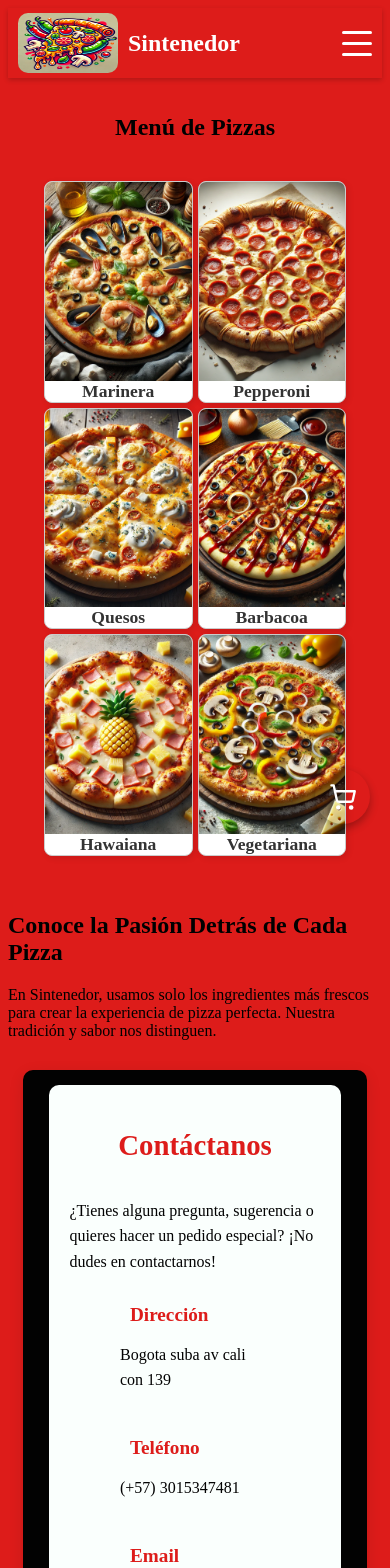
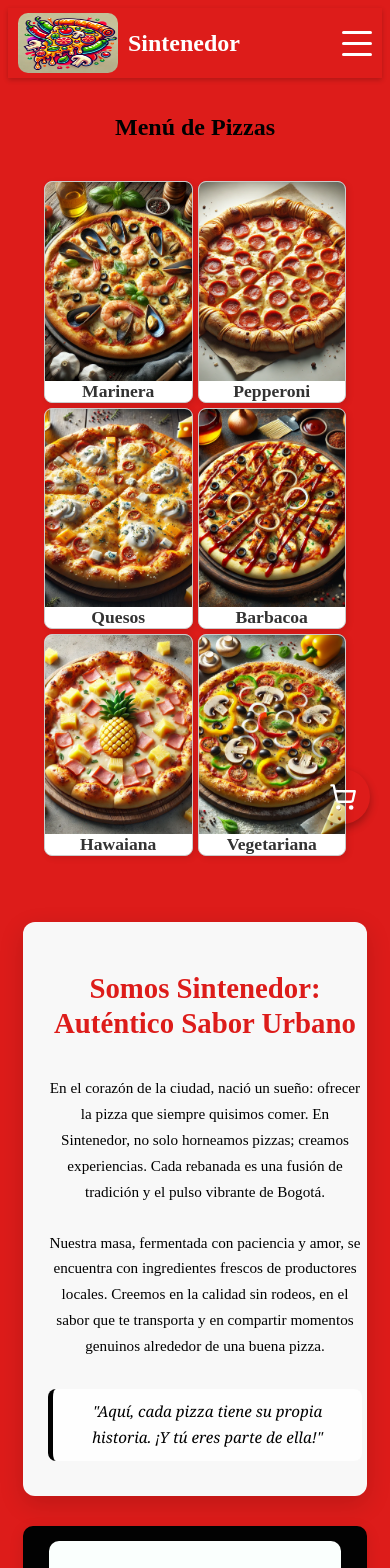
Before and after one commit to Magupe09/SintenedorReact-2, a React (Vite) app in the folder sintenedor/: page / in a window 390 px wide. Shown: the top 1568 px of the page. Built offline with nearby package versions, Linux system fonts and the light colour scheme; a web font is replaced by a local one.

Commit message:
Creación componente Nosotros

```diff
--- a/sintenedor/src/App.jsx
+++ b/sintenedor/src/App.jsx
@@ -11,6 +11,7 @@ import CartModal from './Components/common/CartModal';
 import Header from './Components/layout/header';
 import ContactForm from './Components/layout/ContactForm';
 import Footer from './Components/layout/footer';
+import Nosotros from './Components/layout/Nosotros';
 
 
 function App() {
@@ -118,8 +119,7 @@ function App() {
           <PizzaList onPizzaClick={handlePizzaClick} />
         </section>
         <section id="about" className={appStyles.aboutSection}> {/* Puedes crear un estilo 'aboutSection' */}
-          <h2>Conoce la Pasión Detrás de Cada Pizza</h2>
-          <p>En Sintenedor, usamos solo los ingredientes más frescos para crear la experiencia de pizza perfecta. Nuestra tradición y sabor nos distinguen.</p>
+        <Nosotros />
           {/* Más contenido sobre la historia, valores, etc. */}
         </section>
         <section id="contact" className={appStyles.contactSection}> {/* Nueva sección para el formulario de contacto */}
--- a/sintenedor/src/Components/common/modal.jsx
+++ b/sintenedor/src/Components/common/modal.jsx
@@ -93,20 +93,12 @@ function Modal({ pizza, onClose, onAddToCart }) {
 
         <div className={styles['modal-body']}>
 
-          {/* Imagen de la pizza en el modal - usa la prop imagen */}
-          {imagen && <img src={imagen} alt={`Pizza ${nombre}`} className={styles['modal-image']} />} {/* Usa una clase para estilizar la imagen en el modal */}
+          {imagen && <img src={imagen} alt={`Pizza ${nombre}`} className={styles['modal-image']} />}
 
 
-          {/* *** Placeholder para mostrar el precio total calculado por cantidad (¡futuro!) *** */}
-          {/* <p>Precio Total Seleccionado: $XX.XX</p> */}
-
-
-          {/* *** Placeholder para el botón de añadir al carrito (¡futuro!) *** */}
-          {/* Puedes añadir un div.modal-footer para agrupar botones si quieres */}
-          {/* <div className={styles['modal-footer']}> */}
           <button className={`${styles['add-to-cart-button']} ${isAnimating ? styles['animate-pulse'] : ''}`}
             onClick={() => handleAddToCartClick(pizza, controles)}>Añadir al Carrito</button>
-          {/* </div> */}
+
         </div>
 
         <div className={styles['modal-header']}>
--- a/sintenedor/src/Components/layout/ContactForm.module.css
+++ b/sintenedor/src/Components/layout/ContactForm.module.css
@@ -5,9 +5,9 @@
     /* Permite que las secciones se envuelvan en pantallas pequeñas */
 
 
-    max-width: 1200px;
+    max-width: 1000px;
     margin: 50px auto;
-    padding: 20px;
+    padding: 38px;
     background-color: white;
     border-radius: 8px;
     box-shadow: 0 4px 15px rgba(0, 0, 0, 0.1);
--- a/sintenedor/src/Components/layout/Header.module.css
+++ b/sintenedor/src/Components/layout/Header.module.css
@@ -165,13 +165,14 @@
 
     .nav-list {
         flex-direction: column;
-        gap: 50px;
+        gap: 20px;
         align-items: stretch;
 
     }
 
     .nav-list li a {
-        font-size: 1.3rem;
+        font-size: 1.7rem;
+
         display: block;
         text-align: center;
     }
--- /dev/null
+++ b/sintenedor/src/Components/layout/Nosotros.jsx
@@ -0,0 +1,30 @@
+// src/Components/common/Nosotros.jsx
+import React from 'react';
+import styles from './Nosotros.module.css';
+
+const Nosotros = () => {
+  return (
+    <div className={styles['nosotros-container']}>
+      <div className={styles['content-block']}>
+        <h2>Somos Sintenedor: Auténtico Sabor Urbano</h2>
+        <p>
+          En el corazón de la ciudad, nació un sueño: ofrecer la pizza que siempre quisimos comer. En Sintenedor, no solo horneamos pizzas; creamos experiencias. Cada rebanada es una fusión de tradición y el pulso vibrante de Bogotá.
+        </p>
+        <p>
+          Nuestra masa, fermentada con paciencia y amor, se encuentra con ingredientes frescos de productores locales. Creemos en la calidad sin rodeos, en el sabor que te transporta y en compartir momentos genuinos alrededor de una buena pizza.
+        </p>
+        <p className={styles['quote']}>
+          "Aquí, cada pizza tiene su propia historia. ¡Y tú eres parte de ella!"
+        </p>
+      </div>
+
+      {//<div className={styles['image-gallery']}>
+        //<img src={teamPhoto} alt="Equipo de Sintenedor preparando pizzas" className={styles['nosotros-image']} />
+       // <img src={ovenPhoto} alt="Horno de pizzas de Sintenedor en acción" className={styles['nosotros-image']} />
+      //</div>
+      }
+    </div>
+  );
+};
+
+export default Nosotros;
--- /dev/null
+++ b/sintenedor/src/Components/layout/Nosotros.module.css
@@ -0,0 +1,175 @@
+/* src/Components/common/Nosotros.module.css */
+
+.nosotros-container {
+    display: flex;
+    flex-direction: row; /* Por defecto, en escritorio, en fila */
+    flex-wrap: wrap; /* Permite que los bloques se envuelvan en pantallas pequeñas */
+    gap: 40px; /* Espacio entre los bloques de contenido e imagen */
+    max-width: 1000px;
+    margin: 60px auto; /* Más margen arriba y abajo para destacar */
+    padding: 30px;
+    background-color: var(--color-background-secondary, #f8f8f8); /* Un fondo ligeramente diferente */
+    border-radius: 12px;
+    box-shadow: 0 8px 25px rgba(0, 0, 0, 0.15); /* Sombra más pronunciada */
+    align-items: center; /* Centra verticalmente los elementos flex */
+    justify-content: center; /* Centra horizontalmente los elementos flex */
+    text-align: center; /* Centra el texto por defecto en desktop */
+}
+
+.content-block {
+    flex: 2; /* Este bloque ocupará más espacio que el de la imagen */
+    min-width: 300px; /* Ancho mínimo para el contenido */
+    padding: 20px;
+    display: flex; /* Para controlar el texto */
+    flex-direction: column;
+    justify-content: center; /* Centra el contenido verticalmente */
+    align-items: center; /* Centra horizontalmente los elementos hijos (h2, p, quote) */
+    text-align: center; /* Asegura el centrado del texto si align-items no lo hace */
+}
+
+.content-block h2 {
+    color: var(--color-primary);
+    font-size: 2.5rem; /* Un poco más grande */
+    margin-bottom: 25px;
+    line-height: 1.2;
+    max-width: 600px; /* Limita el ancho del título para mejor lectura */
+}
+
+.content-block p {
+    color: var(--color-text-primary);
+    font-size: 1.15rem;
+    line-height: 1.7;
+    margin-bottom: 15px;
+    max-width: 650px; /* Limita el ancho de los párrafos para mejor lectura */
+    text-align: center; /* Asegura el centrado del texto */
+}
+
+.quote {
+    font-family: 'Georgia', serif; /* Una fuente diferente para la cita */
+    font-style: italic;
+    font-size: 1.3rem;
+    color: var(--color-tertiary);
+    margin-top: 30px;
+    padding: 15px 25px;
+    border-left: 5px solid var(--color-four); /* Detalle visual */
+    background-color: var(--color-background-light, #fefefe);
+    border-radius: 8px;
+    max-width: 500px; /* Ancho para la cita */
+}
+
+.image-gallery {
+    flex: 1; /* Este bloque ocupará menos espacio que el de contenido */
+    min-width: 280px; /* Ancho mínimo para las imágenes */
+    display: flex;
+    flex-direction: column; /* Imágenes apiladas */
+    gap: 20px; /* Espacio entre las imágenes */
+    padding: 20px;
+    justify-content: center;
+    align-items: center;
+}
+
+.nosotros-image {
+    width: 100%; /* Las imágenes ocuparán el 100% de su contenedor */
+    max-width: 350px; /* Limita el tamaño máximo de las imágenes */
+    height: auto;
+    border-radius: 8px;
+    box-shadow: 0 4px 15px rgba(0, 0, 0, 0.1);
+    transition: transform 0.3s ease;
+}
+
+.nosotros-image:hover {
+    transform: scale(1.03); /* Efecto hover sutil */
+}
+
+/* --- Media Queries para Responsividad --- */
+
+/* Teléfonos y tabletas pequeñas (hasta 768px) */
+@media (max-width: 768px) {
+    .nosotros-container {
+        flex-direction: column; /* Apila los bloques en columna */
+        margin: 30px 15px; /* Menos margen en los lados */
+        padding: 20px;
+        gap: 30px; /* Menos espacio entre bloques */
+    }
+
+    .content-block {
+        padding: 10px;
+        min-width: unset; /* Reinicia el min-width */
+        flex: unset; /* Reinicia el flex para que no haya distribuciones extrañas */
+        width: 100%; /* Asegura que ocupe todo el ancho disponible */
+    }
+
+    .content-block h2 {
+        font-size: 2rem; /* Tamaño de fuente más pequeño para títulos */
+        margin-bottom: 20px;
+    }
+
+    .content-block p {
+        font-size: 1rem; /* Tamaño de fuente más pequeño para párrafos */
+        margin-bottom: 10px;
+    }
+
+    .quote {
+        font-size: 1.1rem;
+        padding: 10px 20px;
+        margin-top: 20px;
+    }
+
+    .image-gallery {
+        padding: 10px;
+        min-width: unset;
+        flex: unset;
+        width: 100%;
+        gap: 15px; /* Espacio más pequeño entre imágenes */
+    }
+
+    .nosotros-image {
+        max-width: 90%; /* Las imágenes pueden ocupar un poco menos de espacio en el móvil */
+    }
+}
+
+/* Teléfonos muy pequeños (hasta 480px) */
+@media (max-width: 480px) {
+    .nosotros-container {
+        padding: 15px;
+        gap: 25px;
+    }
+
+    .content-block h2 {
+        font-size: 1.8rem;
+    }
+
+    .content-block p {
+        font-size: 0.95rem;
+    }
+
+    .quote {
+        font-size: 1rem;
+    }
+}
+
+/* Teléfonos mínimos (hasta 320px) */
+@media (max-width: 320px) {
+    .nosotros-container {
+        margin: 20px 10px;
+        padding: 10px;
+        gap: 20px;
+    }
+
+    .content-block h2 {
+        font-size: 1.6rem;
+    }
+
+    .content-block p {
+        font-size: 0.9rem;
+    }
+
+    .quote {
+        font-size: 0.95rem;
+        padding: 8px 15px;
+    }
+
+    .nosotros-image {
+        max-width: 100%; /* Asegura que la imagen no se recorte */
+    }
+}
--- a/sintenedor/src/Components/menu/PizzaList.module.css
+++ b/sintenedor/src/Components/menu/PizzaList.module.css
@@ -3,21 +3,22 @@
 .pizza-list-container {
 
   display: grid;
-    grid-template-columns: repeat(3,1fr);
+  grid-template-columns: repeat(3, 1fr);
   gap: 5px;
-    padding: 20px;
+  max-width: 1000px;
+  margin: auto;
   justify-items: center;
-    align-items: start;
+  align-items: center;
 
 
 }
 
-@media (max-width: 600px){
+@media (max-width: 600px) {
 
   .pizza-list-container {
 
     display: grid;
-  grid-template-columns: repeat(2,1fr);
+    grid-template-columns: repeat(2, 1fr);
     gap: 5px;
     padding: 20px;
     justify-items: center;
@@ -27,11 +28,11 @@
   }
 }
 
-@media (max-width: 350px){
+@media (max-width: 350px) {
   .pizza-list-container {
 
     display: grid;
-    grid-template-columns: repeat(1,1fr);
+    grid-template-columns: repeat(1, 1fr);
     gap: 5px;
     padding: 20px;
     justify-items: center;
```
Also changed, not shown: sintenedor/src/Components/common/Modal.module.css (+13 -8 lines). Lines whose indentation alone changed are shown as unchanged.
